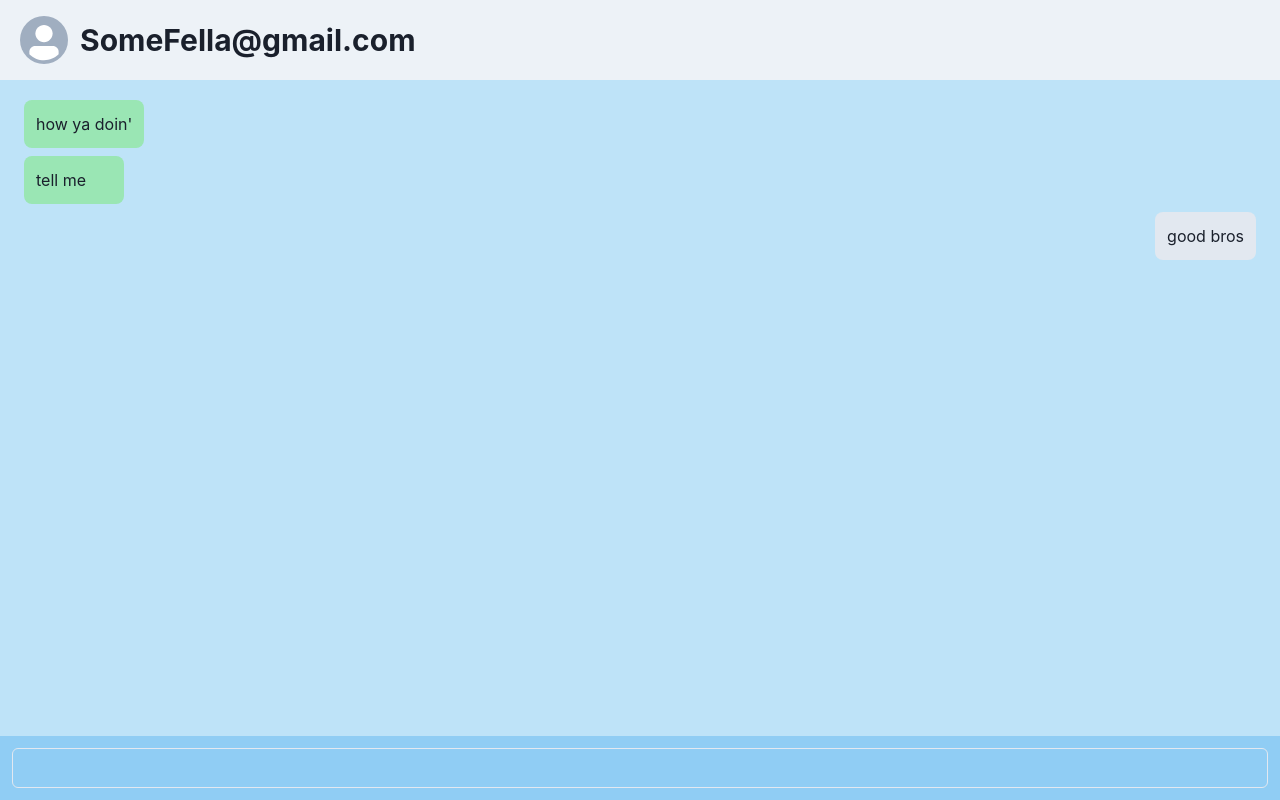
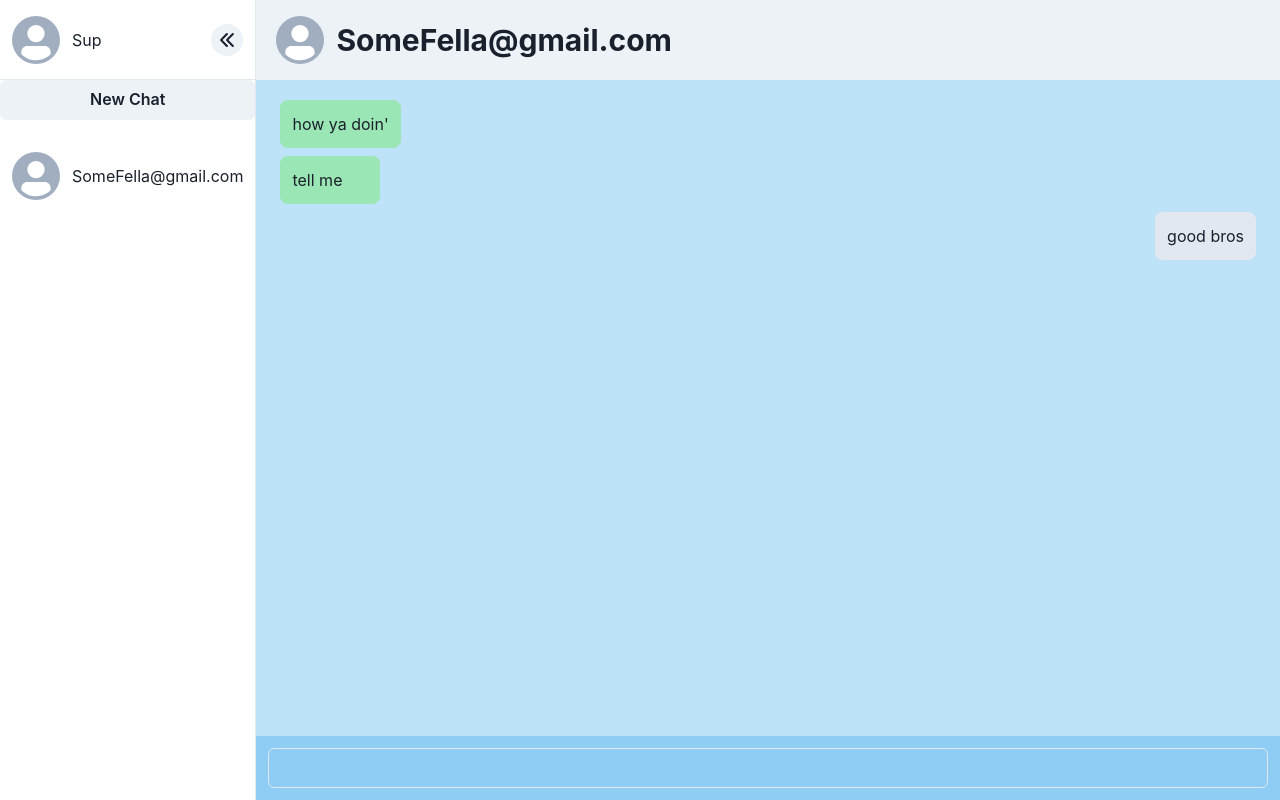
Before and after one commit to Scr00b1e/chat-app, a Next.js app: page /chat/1 in a window 1280 px wide. Built offline with nearby package versions, Linux system fonts and the light colour scheme.

Commit message:
little changes

```diff
--- a/src/pages/chat/[id].tsx
+++ b/src/pages/chat/[id].tsx
@@ -23,8 +23,9 @@ const BottomBar = () => {
 const ChatId = () => {
     return (
         <ChakraProvider>
-            {/* <Sidebar /> */}
-            <Flex h={'100vh'}>
+            <Flex>
+                <Sidebar />
+                <Flex h={'100vh'} width='100%'>
                     <Flex bg={'blue.100'} flex={1} direction='column'>
                         <TopBar />
                         <Flex flex={1} direction='column' pt={4} mx={5}>
@@ -42,6 +43,7 @@ const ChatId = () => {
                         <BottomBar />
                     </Flex>
                 </Flex>
+            </Flex>
         </ChakraProvider>
     )
 }
```
Lines whose indentation alone changed are shown as unchanged.
